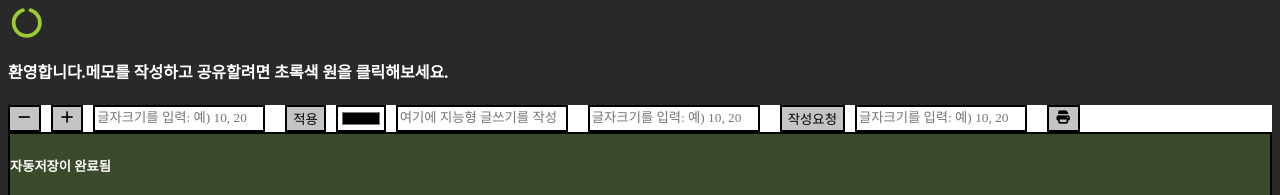
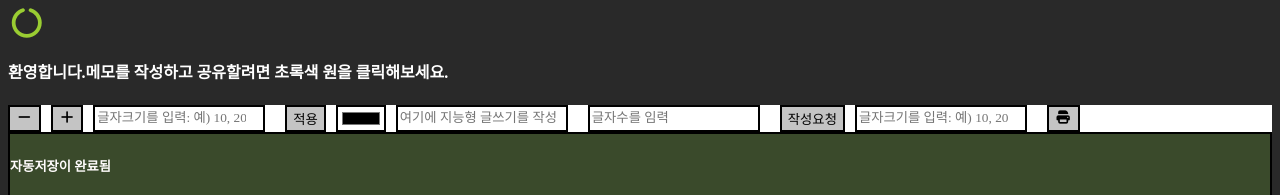
Before and after one commit to dokdoxofficial/notepadx, a React (Create React App) app: page / in a window 1280 px wide. Shown: the top 195 px of the page. Built offline with nearby package versions, Linux system fonts and the light colour scheme; a web font is replaced by a local one.

Commit message:
name change

```diff
--- a/src/App.js
+++ b/src/App.js
@@ -85,7 +85,7 @@ function App() {
         </button>
 
         <input
-          type="text"
+          type="number"
           id="fontsize"
           placeholder="글자크기를 입력: 예) 10, 20"
           style={{ marginRight: "10px" }}
@@ -100,9 +100,9 @@ function App() {
           style={{ marginRight: "10px" }}
         />
         <input
-          type="text"
+          type="number"
           id="ainumber"
-          placeholder="글자크기를 입력: 예) 10, 20"
+          placeholder="글자수를 임력"
           style={{ marginRight: "10px" }}
         />
         <button onClick={ai}>작성요청</button>
```
